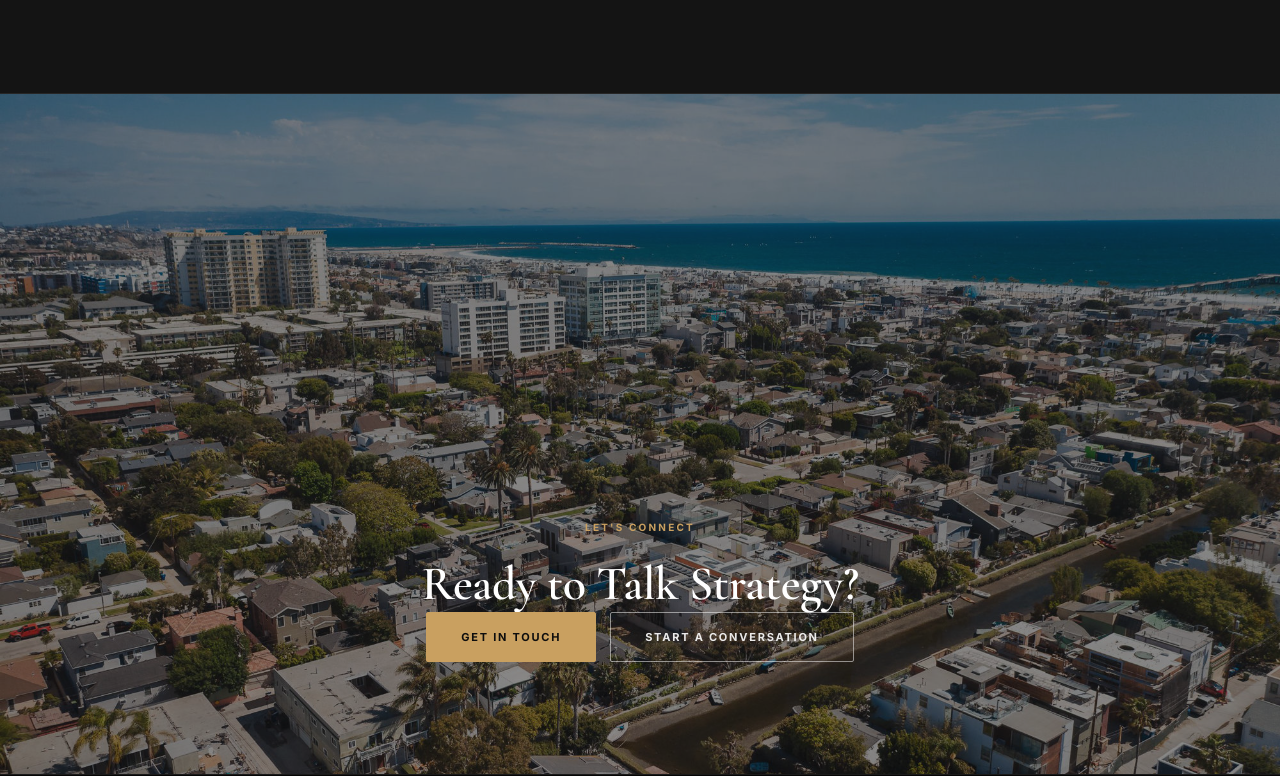
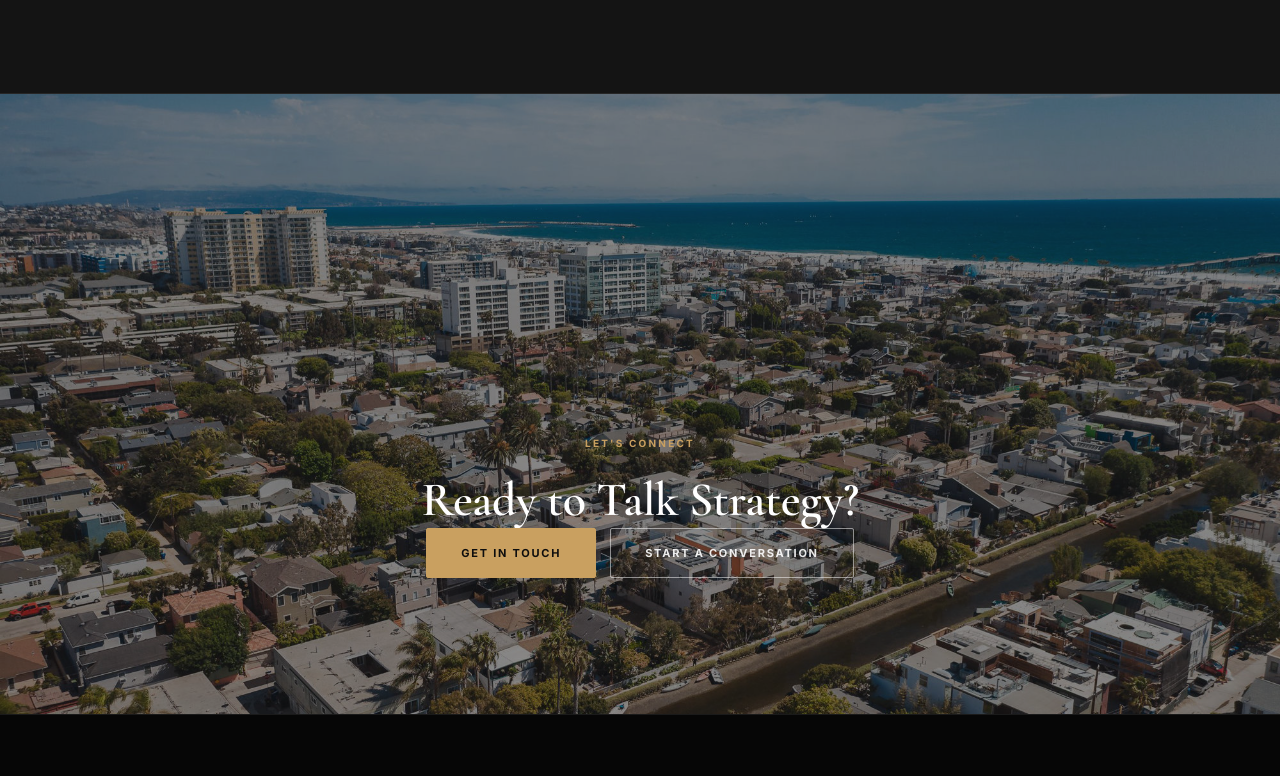
Before and after one commit to pspgroup98/paulsellsproperties, a plain HTML site: page index.html in a window 1280 px wide. Shown: the part 7661-8437 px from the top of the page. Drawn offline with nearby package versions, Linux system fonts and the light colour scheme.

Commit message:
CTA: move content group up ~78px, reduce desktop section height to 620px
Desktop-only refinements to the Venice aerial CTA section:
- min-height: 680px → 620px (section 60px shorter, more intentional)
- padding-bottom: 112px → 136px (24px more breathing room beneath buttons)
- Net effect: content group rises ~78px, photo dominates less aggressively,
  composition feels tighter without losing cinematic quality
- Tablet (560px/88px) and mobile (420px/64px) overrides unchanged

Co-Authored-By: Claude Sonnet 4.6 <noreply@anthropic.com>
Claude-Session: https://claude.ai/code/session_01878n7RLCj42EwAETsNEN9D

```diff
--- a/assets/css/styles.css
+++ b/assets/css/styles.css
@@ -1109,8 +1109,8 @@ body {
 
 /* ---------- CTA Banner ---------- */
 .cta-section {
-  min-height: 680px;
-  padding: 0 0 112px;
+  min-height: 620px;
+  padding: 0 0 136px;
   position: relative;
   background: url('../images/venice-aerial.jpg') center 35% / cover no-repeat;
   text-align: center;
```
